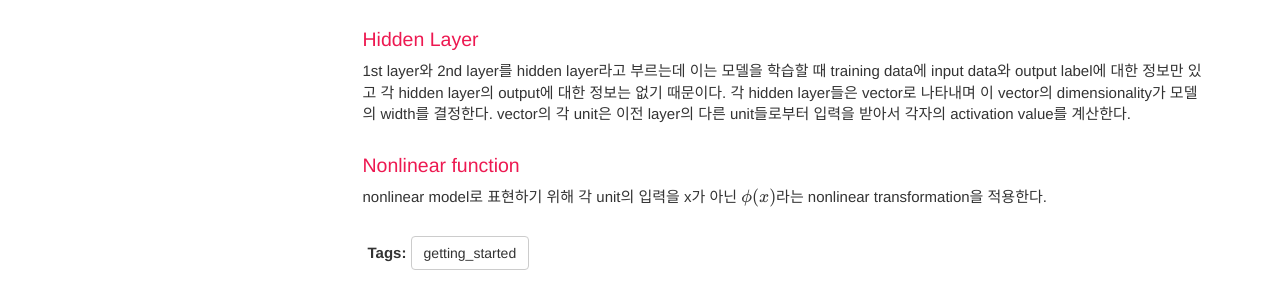
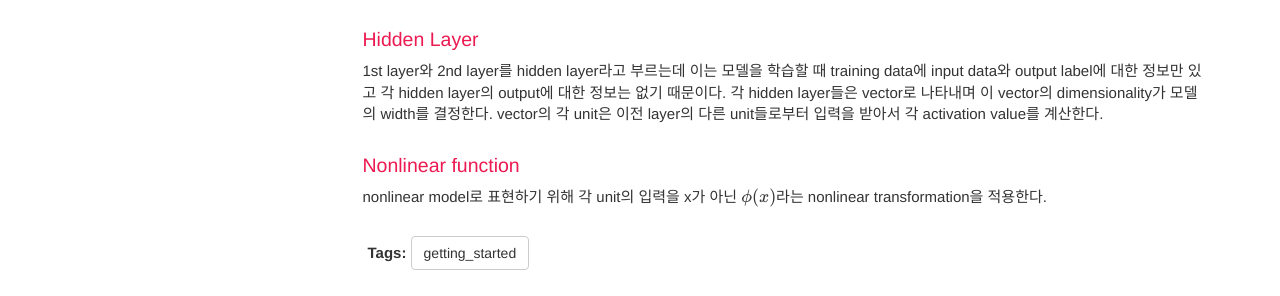
Before and after one commit to pss1207/pss1207.github.io, a Jekyll site: the page built from pages/deep_learning/mlp.md, in a window 1280 px wide. Shown: the part 666-962 px from the top of the page. Built offline with Jekyll 4.4.1, drawn with Linux system fonts in a browser that asks for light colours; nearby versions of some CDN libraries; formulas are drawn with MathJax 3; comment, search, counter and statistics services are not loaded.

Commit message:
ㅁㄴㄹ

```diff
--- a/pages/deep_learning/mlp.md
+++ b/pages/deep_learning/mlp.md
@@ -21,7 +21,7 @@ Deep Feedforward Networks 또는 Feedforward Neural Networks라고도 불리는
 일반적으로 Neural Networks는 Chain Structure의 형태로 각 function들이 chain으로 연결되어 있다. 예를들면 $$f\left( x \right) =f^{ (3) }\left( f^{ (2) }\left( f^{ (1) }\left( x \right)  \right)  \right)$$에서 각 function $$f^{ (3) }\left( x \right)$$, $$f^{ (2) }\left( x \right)$$, $$f^{ (1) }\left( x \right)$$이 chain으로 연결되어 있으며 $$f^{ (1) }\left( x \right)$$은 1st layer, $$f^{ (2) }\left( x \right)$$는 2nd layer, 마지막 layer인 $$f^{ (3) }\left( x \right)$$은 output layer를 나타낸다. 이 layer의 개수가 모델의 depth와 관련이 있으며 Deep Learning은 이러한 depth로 부터 나온 개념이다.
 
 ### Hidden Layer
-1st layer와 2nd layer를 hidden layer라고 부르는데 이는 모델을 학습할 때 training data에 input data와 output label에 대한 정보만 있고 각 hidden layer의 output에 대한 정보는 없기 때문이다. 각 hidden layer들은 vector로 나타내며 이 vector의 dimensionality가 모델의 width를 결정한다. vector의 각 unit은 이전 layer의 다른 unit들로부터 입력을 받아서 각자의 activation value를 계산한다.
+1st layer와 2nd layer를 hidden layer라고 부르는데 이는 모델을 학습할 때 training data에 input data와 output label에 대한 정보만 있고 각 hidden layer의 output에 대한 정보는 없기 때문이다. 각 hidden layer들은 vector로 나타내며 이 vector의 dimensionality가 모델의 width를 결정한다. vector의 각 unit은 이전 layer의 다른 unit들로부터 입력을 받아서 각 activation value를 계산한다.
 
 ### Nonlinear function
 nonlinear model로 표현하기 위해 각 unit의 입력을 x가 아닌 $$\phi(x)$$라는 nonlinear transformation을 적용한다.
```
Also changed, not shown: index.md (+1 -1 lines).
